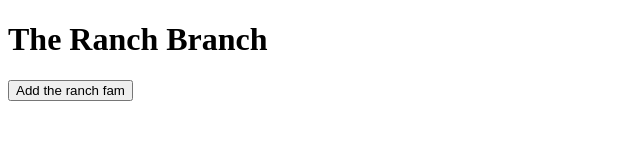
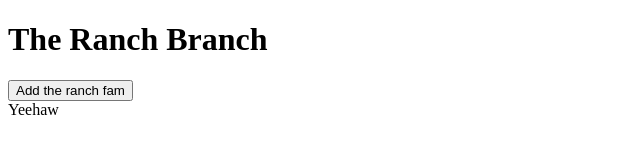
Before and after one commit to Collin-W/the-ranch-branch, a plain HTML site: page index.html in a window 1280 px wide. Shown: the full height of the page, 0-640 px from the left. Drawn offline with Linux system fonts and the light colour scheme.

Commit message:
Added footer

```diff
--- a/index.html
+++ b/index.html
@@ -11,5 +11,7 @@
 
     <button>Add the ranch fam</button>
 
+    <footer>Yeehaw</footer>
+
 </body>
 </html>
```
